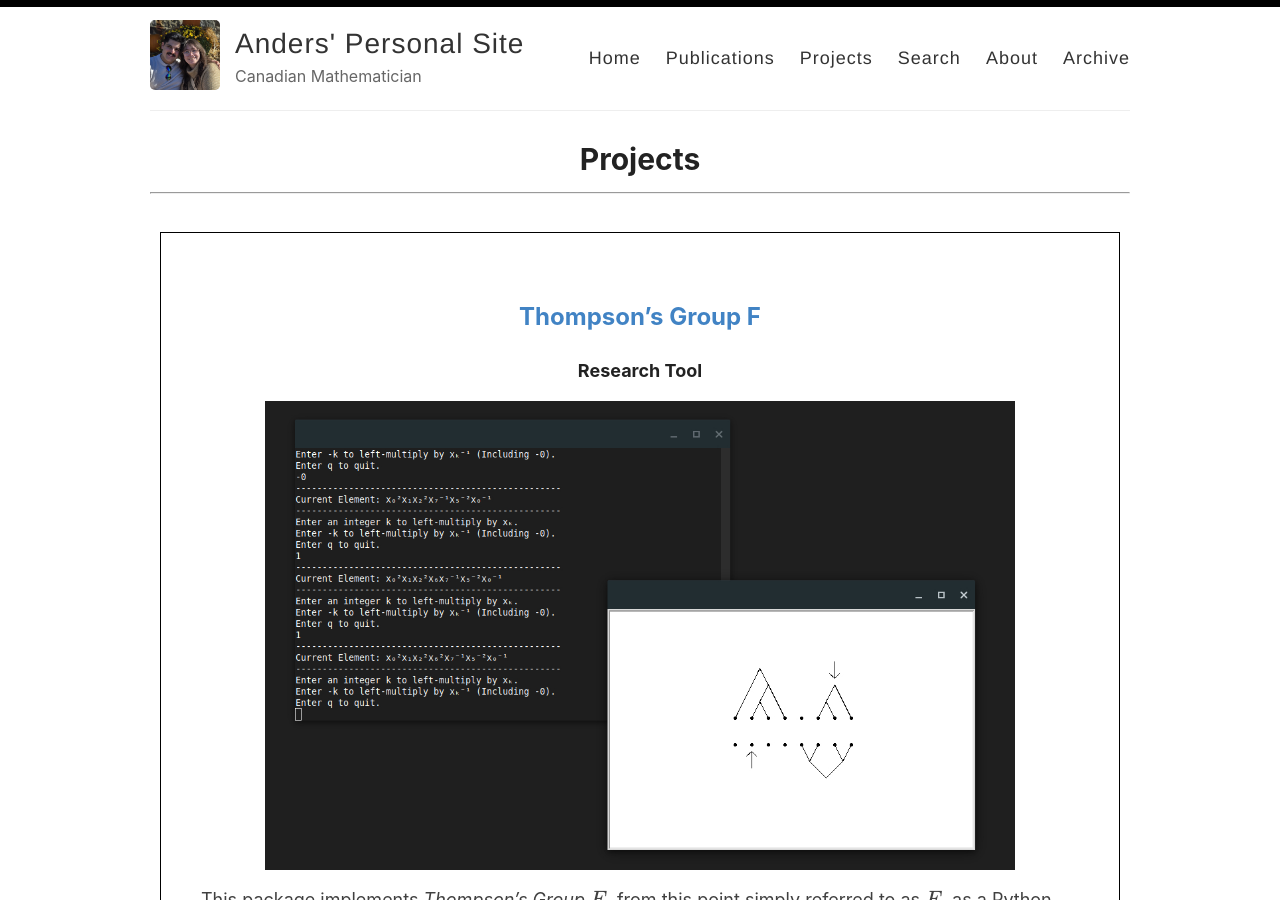
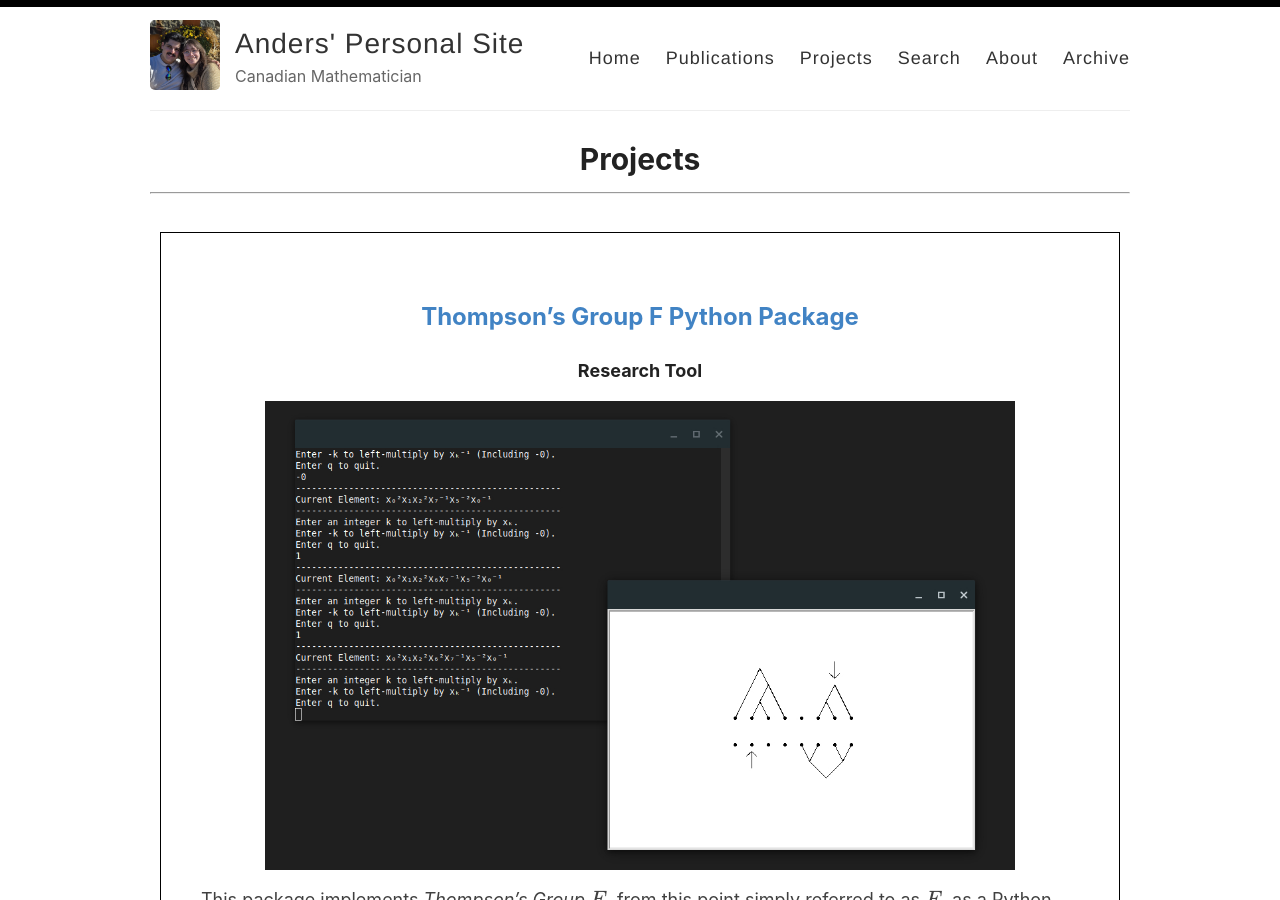
Before and after one commit to And-ers/And-ers.github.io, a Jekyll site: the page built from _pages/projects.md, in a window 1280 px wide and 900 px high. Built offline with Jekyll 4.4.1, drawn with Linux system fonts in a browser that asks for light colours.

Commit message:
modified:   _pages/projects.md

```diff
--- a/_pages/projects.md
+++ b/_pages/projects.md
@@ -9,7 +9,7 @@ permalink: /projects/
 
 <div class="stylebox" markdown="1">
 
-## [Thompson's Group F](https://github.com/And-ers/thompsons-group-f)
+## [Thompson's Group F Python Package](https://github.com/And-ers/thompsons-group-f)
 #### Research Tool
 
 <img src="../images/thompson-thumbnail.jpg" width=750px>
```
